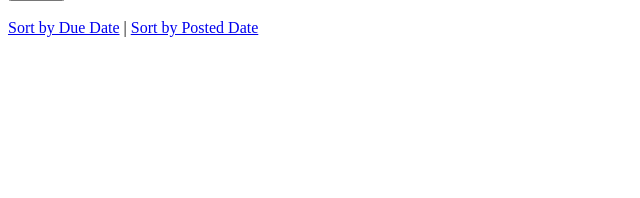
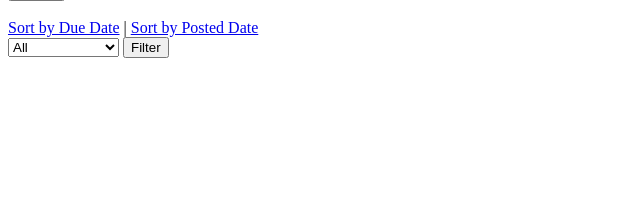
Before and after one commit to s1f102200693/django-test-exercise, a Django app: page / in a window 1280 px wide. Shown: the part 212-410 px from the top of the page, without its empty margins (0-640 px from the left). Run offline with Django 4.2, Linux system fonts and the light colour scheme; data that the repository does not hold is empty.

Commit message:
絞り込み指摘機能の追加

```diff
--- a/todo/templates/todo/index.html
+++ b/todo/templates/todo/index.html
@@ -32,17 +32,24 @@
       <a href="{% url 'index' %}?order=post">Sort by Posted Date</a>
     </div>
 
+    <div>
+        <form action="{% url 'index' %}" method="get">
+            <select name="status">
+                <option value="all">All</option>
+                <option value="not_completed">Not Completed</option>
+                <option value="completed">Completed</option>
+            </select>
+            <input type="submit" value="Filter">
+        </form>
+    </div>
+
     {% for task in tasks %}
     <div class="text">
       <h2><a href="{% url 'detail' task.id %}">{{ task.title }}</a></h2>
       <ul>
         <li>Posted at: {{ task.posted_at }}</li>
         {% if task.due_at %}
-          {% if task.due_at < now and not task.completed %}
-            <li style="color: red;">Due at: {{ task.due_at }}</li>
-          {% else %}
-            <li>Due at: {{ task.due_at }}</li>
-          {% endif %}
+        <li>Due at: {{ task.due_at }}</li>
         {% endif %}
         {% if task.completed %}
         <li>Status: Completed</li>
--- a/todo/views.py
+++ b/todo/views.py
@@ -5,18 +5,24 @@ from django.utils.dateparse import parse_datetime
 from todo.models import Task
 
 # Create your views here.
-
-
 def index(request):
     if request.method == 'POST':
         task = Task(title=request.POST['title'],
                     due_at=make_aware(parse_datetime(request.POST['due_at'])))
         task.save()
 
+    status = request.GET.get('status', 'all')
+    if status == 'completed':
+        tasks = Task.objects.filter(completed=True)
+    elif status == 'not_completed':
+        tasks = Task.objects.filter(completed=False)
+    else:
+        tasks = Task.objects.all()
+
     if request.GET.get('order') == 'due':
-        tasks = Task.objects.order_by('due_at')
+        tasks = tasks.order_by('due_at')
     else:
-        tasks = Task.objects.order_by('-posted_at')
+        tasks = tasks.order_by('-posted_at')
 
     context = {
         'tasks': tasks,
@@ -52,7 +58,8 @@ def update(request, task_id):
     context = {
         'task': task
     }
-    return render(request, "todo/edit.htmI", context)
+    return render(request, "todo/edit.html", context)
+
 
 def close(request, task_id):
     try:
@@ -63,6 +70,7 @@ def close(request, task_id):
     task.save()
     return redirect(index)
 
+
 def delete(request, task_id):
     try:
         task = Task.objects.get(pk=task_id)
```
